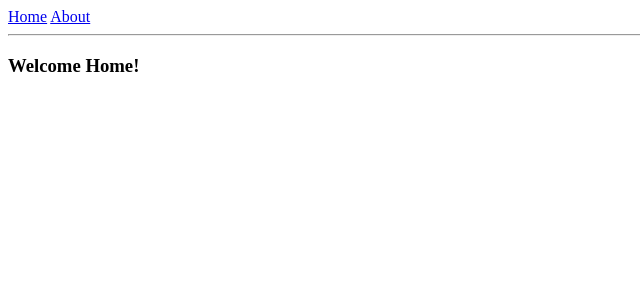
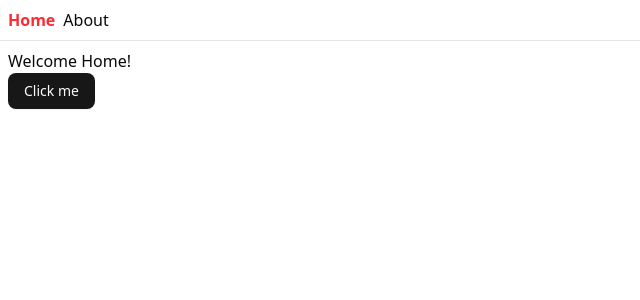
Before and after one commit to gmoigneu/neural-narwhal, a React (Vite) app: page / in a window 1280 px wide. Shown: the top 300 px of the page, without its empty margins (0-640 px from the left). Built offline with nearby package versions, Linux system fonts and the light colour scheme.

Commit message:
Add shadcn/ui

```diff
--- a/electron.vite.config.ts
+++ b/electron.vite.config.ts
@@ -2,6 +2,7 @@
 import { defineConfig, externalizeDepsPlugin } from 'electron-vite'
 import react from '@vitejs/plugin-react'
 import { TanStackRouterVite } from '@tanstack/router-plugin/vite'
+import tailwindcss from '@tailwindcss/vite'
 
 export default defineConfig({
   main: {
@@ -16,6 +17,10 @@
         '@renderer': resolve('src/renderer/src')
       }
     },
-    plugins: [TanStackRouterVite({ target: 'react', autoCodeSplitting: true }), react()]
+    plugins: [
+      TanStackRouterVite({ target: 'react', autoCodeSplitting: true }),
+      react(),
+      tailwindcss()
+    ]
   }
 })
--- a/src/renderer/index.html
+++ b/src/renderer/index.html
@@ -8,6 +8,7 @@
       http-equiv="Content-Security-Policy"
       content="default-src 'self'; script-src 'self'; style-src 'self' 'unsafe-inline'; img-src 'self' data:"
     />
+    <link rel="stylesheet" href="/src/global.css" />
   </head>
 
   <body>
--- /dev/null
+++ b/src/renderer/src/components/ui/button.tsx
@@ -0,0 +1,57 @@
+import * as React from 'react'
+import { Slot } from '@radix-ui/react-slot'
+import { cva, type VariantProps } from 'class-variance-authority'
+
+import { cn } from '@renderer/lib/utils'
+
+const buttonVariants = cva(
+  "inline-flex items-center justify-center gap-2 whitespace-nowrap rounded-md text-sm font-medium transition-all disabled:pointer-events-none disabled:opacity-50 [&_svg]:pointer-events-none [&_svg:not([class*='size-'])]:size-4 shrink-0 [&_svg]:shrink-0 outline-none focus-visible:border-ring focus-visible:ring-ring/50 focus-visible:ring-[3px] aria-invalid:ring-destructive/20 dark:aria-invalid:ring-destructive/40 aria-invalid:border-destructive",
+  {
+    variants: {
+      variant: {
+        default: 'bg-primary text-primary-foreground shadow-xs hover:bg-primary/90',
+        destructive:
+          'bg-destructive text-white shadow-xs hover:bg-destructive/90 focus-visible:ring-destructive/20 dark:focus-visible:ring-destructive/40 dark:bg-destructive/60',
+        outline:
+          'border bg-background shadow-xs hover:bg-accent hover:text-accent-foreground dark:bg-input/30 dark:border-input dark:hover:bg-input/50',
+        secondary: 'bg-secondary text-secondary-foreground shadow-xs hover:bg-secondary/80',
+        ghost: 'hover:bg-accent hover:text-accent-foreground dark:hover:bg-accent/50',
+        link: 'text-primary underline-offset-4 hover:underline'
+      },
+      size: {
+        default: 'h-9 px-4 py-2 has-[>svg]:px-3',
+        sm: 'h-8 rounded-md gap-1.5 px-3 has-[>svg]:px-2.5',
+        lg: 'h-10 rounded-md px-6 has-[>svg]:px-4',
+        icon: 'size-9'
+      }
+    },
+    defaultVariants: {
+      variant: 'default',
+      size: 'default'
+    }
+  }
+)
+
+function Button({
+  className,
+  variant,
+  size,
+  asChild = false,
+  ...props
+}: React.ComponentProps<'button'> &
+  VariantProps<typeof buttonVariants> & {
+    asChild?: boolean
+  }): React.JSX.Element {
+  const Comp = asChild ? Slot : 'button'
+
+  return (
+    <Comp
+      data-slot="button"
+      className={cn(buttonVariants({ variant, size, className }))}
+      {...props}
+    />
+  )
+}
+
+// eslint-disable-next-line react-refresh/only-export-components
+export { Button, buttonVariants }
--- /dev/null
+++ b/src/renderer/src/components/ui/label.tsx
@@ -0,0 +1,22 @@
+import * as React from 'react'
+import * as LabelPrimitive from '@radix-ui/react-label'
+
+import { cn } from '@renderer/lib/utils'
+
+function Label({
+  className,
+  ...props
+}: React.ComponentProps<typeof LabelPrimitive.Root>): React.JSX.Element {
+  return (
+    <LabelPrimitive.Root
+      data-slot="label"
+      className={cn(
+        'flex items-center gap-2 text-sm leading-none font-medium select-none group-data-[disabled=true]:pointer-events-none group-data-[disabled=true]:opacity-50 peer-disabled:cursor-not-allowed peer-disabled:opacity-50',
+        className
+      )}
+      {...props}
+    />
+  )
+}
+
+export { Label }
--- /dev/null
+++ b/src/renderer/src/components/ui/textarea.tsx
@@ -0,0 +1,18 @@
+import * as React from 'react'
+
+import { cn } from '@renderer/lib/utils'
+
+function Textarea({ className, ...props }: React.ComponentProps<'textarea'>): React.JSX.Element {
+  return (
+    <textarea
+      data-slot="textarea"
+      className={cn(
+        'border-input placeholder:text-muted-foreground focus-visible:border-ring focus-visible:ring-ring/50 aria-invalid:ring-destructive/20 dark:aria-invalid:ring-destructive/40 aria-invalid:border-destructive dark:bg-input/30 flex field-sizing-content min-h-16 w-full rounded-md border bg-transparent px-3 py-2 text-base shadow-xs transition-[color,box-shadow] outline-none focus-visible:ring-[3px] disabled:cursor-not-allowed disabled:opacity-50 md:text-sm',
+        className
+      )}
+      {...props}
+    />
+  )
+}
+
+export { Textarea }
--- /dev/null
+++ b/src/renderer/src/global.css
@@ -0,0 +1,123 @@
+@import "tailwindcss";
+@import "tw-animate-css";
+
+@custom-variant dark (&:is(.dark *));
+
+:root {
+  --background: oklch(1 0 0);
+  --foreground: oklch(0.145 0 0);
+  --card: oklch(1 0 0);
+  --card-foreground: oklch(0.145 0 0);
+  --popover: oklch(1 0 0);
+  --popover-foreground: oklch(0.145 0 0);
+  --primary: oklch(0.205 0 0);
+  --primary-foreground: oklch(0.985 0 0);
+  --secondary: oklch(0.97 0 0);
+  --secondary-foreground: oklch(0.205 0 0);
+  --muted: oklch(0.97 0 0);
+  --muted-foreground: oklch(0.556 0 0);
+  --accent: oklch(0.97 0 0);
+  --accent-foreground: oklch(0.205 0 0);
+  --destructive: oklch(0.577 0.245 27.325);
+  --destructive-foreground: oklch(0.577 0.245 27.325);
+  --border: oklch(0.922 0 0);
+  --input: oklch(0.922 0 0);
+  --ring: oklch(0.708 0 0);
+  --chart-1: oklch(0.646 0.222 41.116);
+  --chart-2: oklch(0.6 0.118 184.704);
+  --chart-3: oklch(0.398 0.07 227.392);
+  --chart-4: oklch(0.828 0.189 84.429);
+  --chart-5: oklch(0.769 0.188 70.08);
+  --radius: 0.625rem;
+  --sidebar: oklch(0.985 0 0);
+  --sidebar-foreground: oklch(0.145 0 0);
+  --sidebar-primary: oklch(0.205 0 0);
+  --sidebar-primary-foreground: oklch(0.985 0 0);
+  --sidebar-accent: oklch(0.97 0 0);
+  --sidebar-accent-foreground: oklch(0.205 0 0);
+  --sidebar-border: oklch(0.922 0 0);
+  --sidebar-ring: oklch(0.708 0 0);
+}
+
+.dark {
+  --background: oklch(0.145 0 0);
+  --foreground: oklch(0.985 0 0);
+  --card: oklch(0.145 0 0);
+  --card-foreground: oklch(0.985 0 0);
+  --popover: oklch(0.145 0 0);
+  --popover-foreground: oklch(0.985 0 0);
+  --primary: oklch(0.985 0 0);
+  --primary-foreground: oklch(0.205 0 0);
+  --secondary: oklch(0.269 0 0);
+  --secondary-foreground: oklch(0.985 0 0);
+  --muted: oklch(0.269 0 0);
+  --muted-foreground: oklch(0.708 0 0);
+  --accent: oklch(0.269 0 0);
+  --accent-foreground: oklch(0.985 0 0);
+  --destructive: oklch(0.396 0.141 25.723);
+  --destructive-foreground: oklch(0.637 0.237 25.331);
+  --border: oklch(0.269 0 0);
+  --input: oklch(0.269 0 0);
+  --ring: oklch(0.439 0 0);
+  --chart-1: oklch(0.488 0.243 264.376);
+  --chart-2: oklch(0.696 0.17 162.48);
+  --chart-3: oklch(0.769 0.188 70.08);
+  --chart-4: oklch(0.627 0.265 303.9);
+  --chart-5: oklch(0.645 0.246 16.439);
+  --sidebar: oklch(0.205 0 0);
+  --sidebar-foreground: oklch(0.985 0 0);
+  --sidebar-primary: oklch(0.488 0.243 264.376);
+  --sidebar-primary-foreground: oklch(0.985 0 0);
+  --sidebar-accent: oklch(0.269 0 0);
+  --sidebar-accent-foreground: oklch(0.985 0 0);
+  --sidebar-border: oklch(0.269 0 0);
+  --sidebar-ring: oklch(0.439 0 0);
+}
+
+@theme inline {
+  --color-background: var(--background);
+  --color-foreground: var(--foreground);
+  --color-card: var(--card);
+  --color-card-foreground: var(--card-foreground);
+  --color-popover: var(--popover);
+  --color-popover-foreground: var(--popover-foreground);
+  --color-primary: var(--primary);
+  --color-primary-foreground: var(--primary-foreground);
+  --color-secondary: var(--secondary);
+  --color-secondary-foreground: var(--secondary-foreground);
+  --color-muted: var(--muted);
+  --color-muted-foreground: var(--muted-foreground);
+  --color-accent: var(--accent);
+  --color-accent-foreground: var(--accent-foreground);
+  --color-destructive: var(--destructive);
+  --color-destructive-foreground: var(--destructive-foreground);
+  --color-border: var(--border);
+  --color-input: var(--input);
+  --color-ring: var(--ring);
+  --color-chart-1: var(--chart-1);
+  --color-chart-2: var(--chart-2);
+  --color-chart-3: var(--chart-3);
+  --color-chart-4: var(--chart-4);
+  --color-chart-5: var(--chart-5);
+  --radius-sm: calc(var(--radius) - 4px);
+  --radius-md: calc(var(--radius) - 2px);
+  --radius-lg: var(--radius);
+  --radius-xl: calc(var(--radius) + 4px);
+  --color-sidebar: var(--sidebar);
+  --color-sidebar-foreground: var(--sidebar-foreground);
+  --color-sidebar-primary: var(--sidebar-primary);
+  --color-sidebar-primary-foreground: var(--sidebar-primary-foreground);
+  --color-sidebar-accent: var(--sidebar-accent);
+  --color-sidebar-accent-foreground: var(--sidebar-accent-foreground);
+  --color-sidebar-border: var(--sidebar-border);
+  --color-sidebar-ring: var(--sidebar-ring);
+}
+
+@layer base {
+  * {
+    @apply border-border outline-ring/50;
+  }
+  body {
+    @apply bg-background text-foreground;
+  }
+}
--- /dev/null
+++ b/src/renderer/src/lib/utils.ts
@@ -0,0 +1,6 @@
+import { clsx, type ClassValue } from 'clsx'
+import { twMerge } from 'tailwind-merge'
+
+export function cn(...inputs: ClassValue[]): string {
+  return twMerge(clsx(inputs))
+}
--- a/src/renderer/src/routes/__root.tsx
+++ b/src/renderer/src/routes/__root.tsx
@@ -5,10 +5,10 @@
   component: () => (
     <>
       <div className="p-2 flex gap-2">
-        <Link to="/" className="[&.active]:font-bold">
+        <Link to="/" className="[&.active]:font-bold [&.active]:text-red-500">
           Home
         </Link>{' '}
-        <Link to="/about" className="[&.active]:font-bold">
+        <Link to="/about" className="[&.active]:font-bold [&.active]:text-blue-500">
           About
         </Link>
       </div>
--- a/src/renderer/src/routes/index.tsx
+++ b/src/renderer/src/routes/index.tsx
@@ -1,3 +1,4 @@
+import { Button } from '@renderer/components/ui/button'
 import { createFileRoute } from '@tanstack/react-router'
 
 export const Route = createFileRoute('/')({
@@ -8,6 +9,7 @@
   return (
     <div className="p-2">
       <h3>Welcome Home!</h3>
+      <Button>Click me</Button>
     </div>
   )
 }
--- a/tsconfig.node.json
+++ b/tsconfig.node.json
@@ -3,6 +3,10 @@
   "include": ["electron.vite.config.*", "src/main/**/*", "src/preload/**/*"],
   "compilerOptions": {
     "composite": true,
-    "types": ["electron-vite/node"]
+    "types": ["electron-vite/node"],
+    "baseUrl": ".",
+    "paths": {
+      "@renderer/*": ["./src/renderer/src/*"]
+    }
   }
 }
```
Also changed, not shown: package.json (+10 -1 lines), components.json (added), 1 other file (tests, documents, lock files or other folders).
